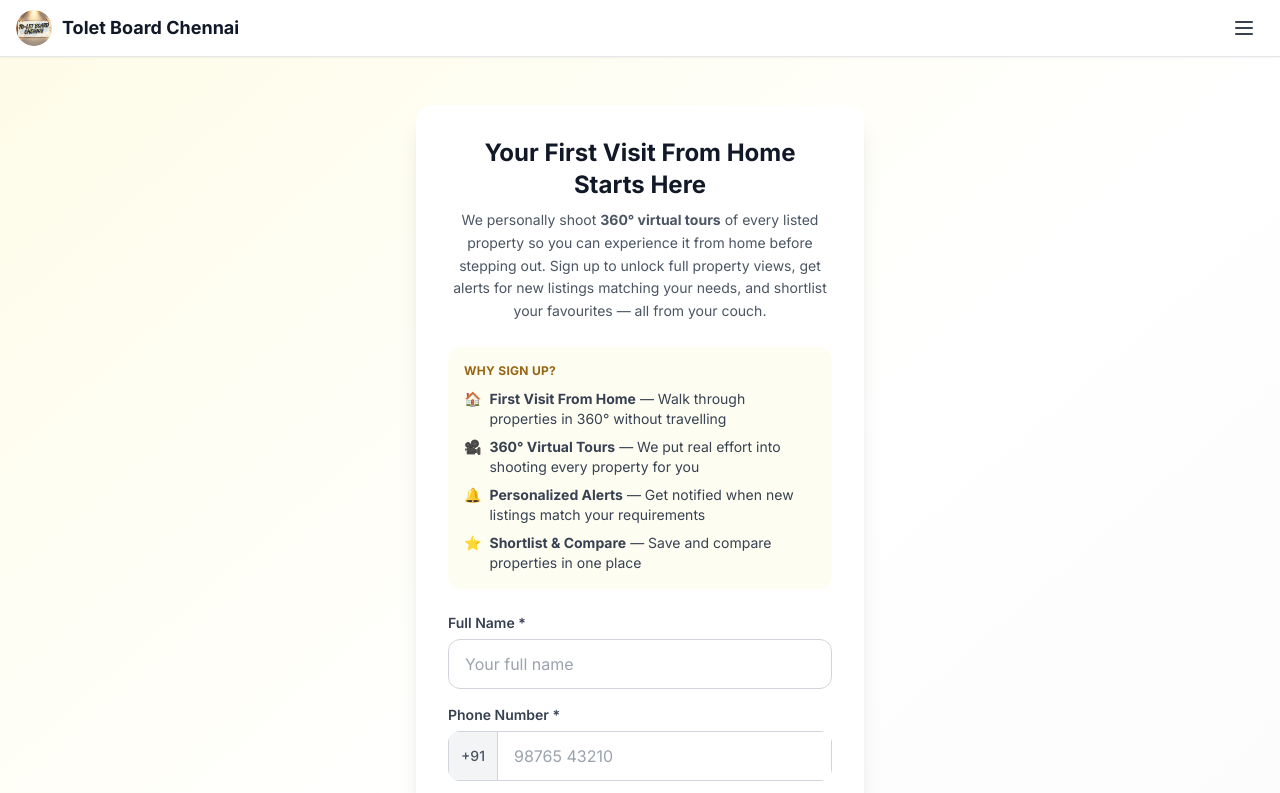
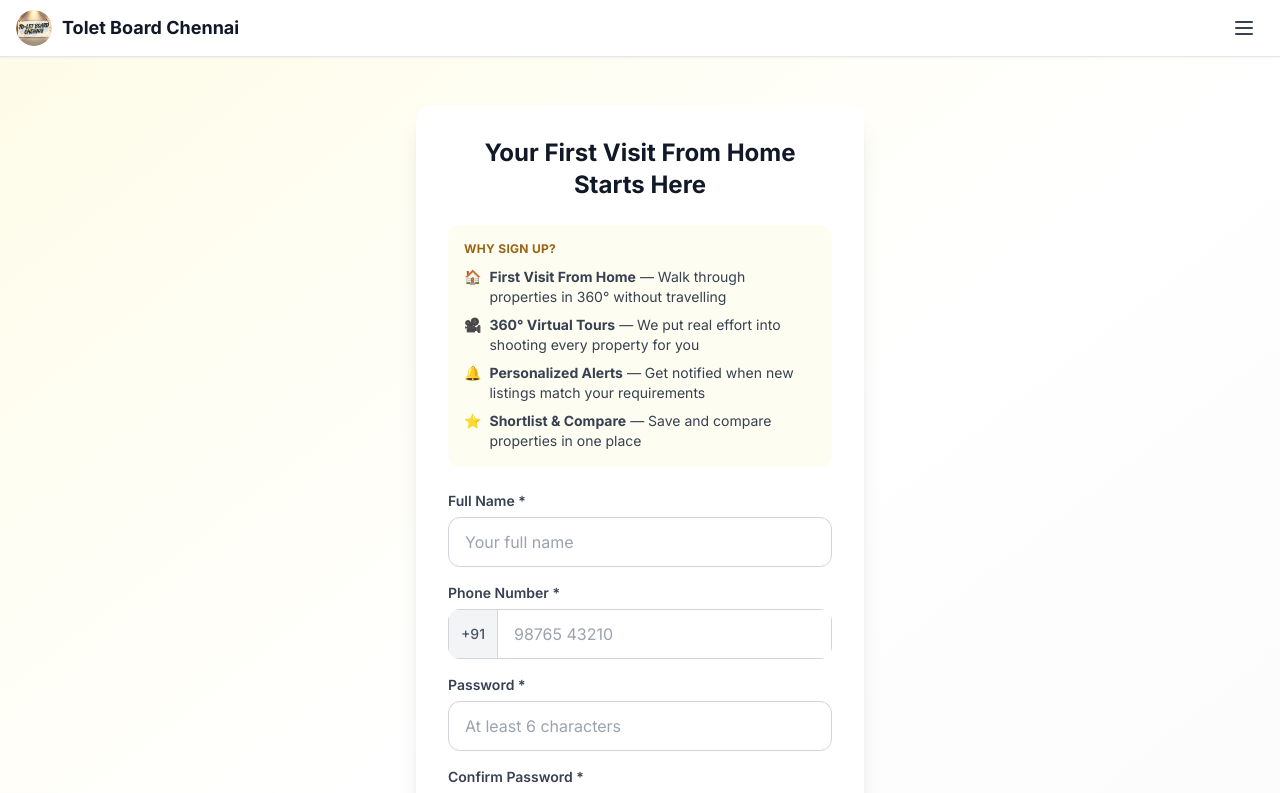
Before and after one commit to aphidsgroup/toletboardchennai, a Next.js app: page /register in a window 1280 px wide. Shown: the top 793 px of the page. Built offline with nearby package versions, Linux system fonts and the light colour scheme; no server answers.

Commit message:
Remove subtext paragraph from signup page

```diff
--- a/app/register/page.tsx
+++ b/app/register/page.tsx
@@ -229,9 +229,6 @@ export default function RegisterPage() {
                         <h1 className="text-xl sm:text-2xl font-bold text-gray-900 dark:text-white mb-2">
                             Your First Visit From Home Starts Here
                         </h1>
-                        <p className="text-sm text-gray-600 dark:text-gray-400 leading-relaxed">
-                            We personally shoot <strong>360° virtual tours</strong> of every listed property so you can experience it from home before stepping out. Sign up to unlock full property views, get alerts for new listings matching your needs, and shortlist your favourites — all from your couch.
-                        </p>
                     </div>
 
                     {/* Why Sign Up - Value Props */}
```
